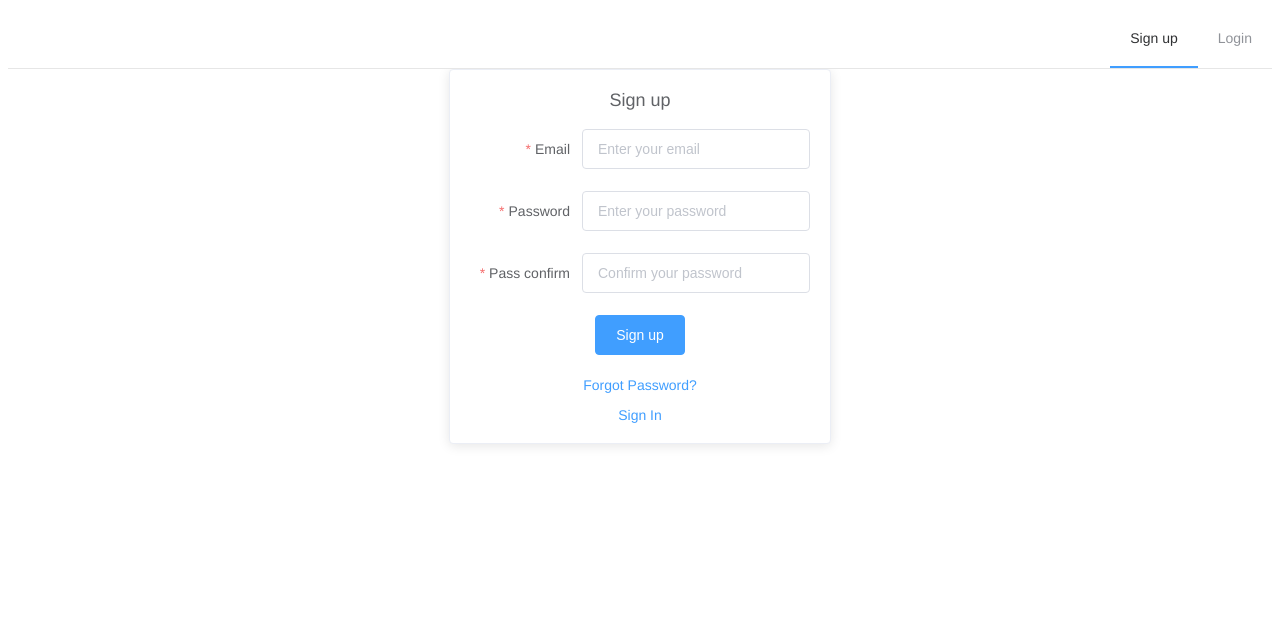
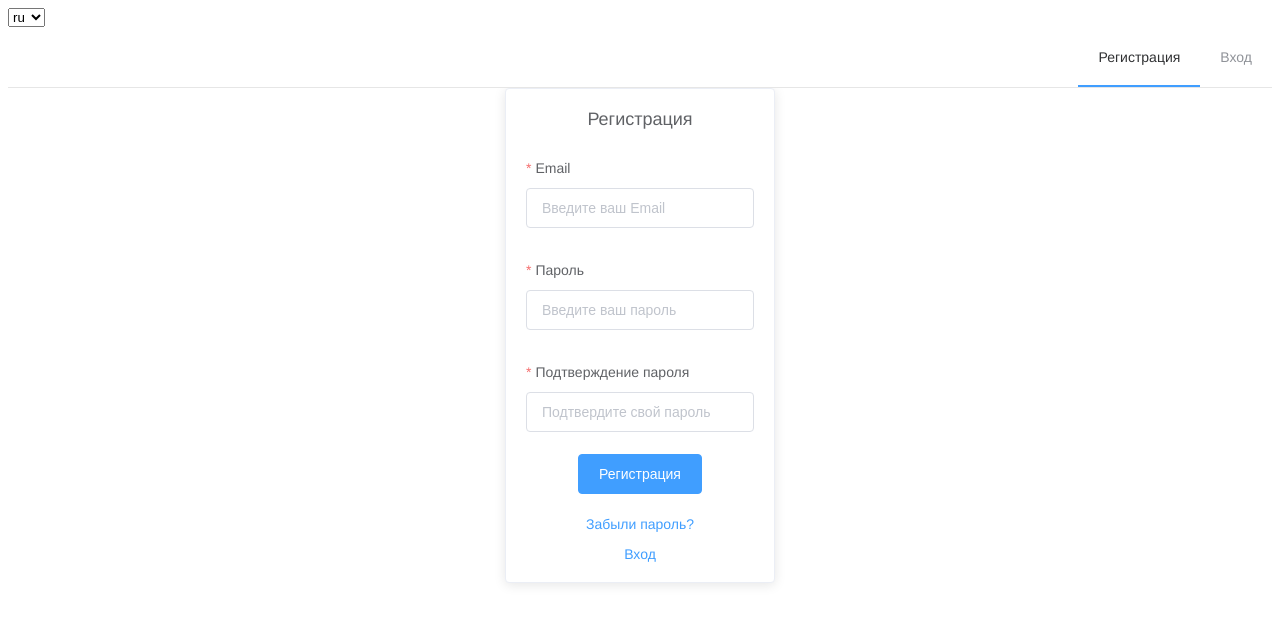
Before and after one commit to Mayurifag/rails-vue-fullstack-ultimate-template, a Vue app in the folder frontend/: page /signup in a window 1280 px wide. Shown: the top 624 px of the page. Built offline with nearby package versions, Linux system fonts and the light colour scheme.

Commit message:
Add vue-i18n + some related changes

```diff
--- a/frontend/package.json
+++ b/frontend/package.json
@@ -8,6 +8,7 @@
     "lint": "eslint --ext .js,.vue --ignore-path .gitignore .",
     "css:lint": "stylelint '**/*.vue' --syntax scss",
     "fix": "eslint --ext .js,.vue --ignore-path .gitignore --fix .",
+    "i18n:report": "vue-cli-service i18n:report --src './src/**/*.?(js|vue)' --locales './src/locales/**/*.json'",
     "report": "vue-cli-service build --modern --report"
   },
   "dependencies": {
@@ -17,12 +18,14 @@
     "register-service-worker": "^1.7.1",
     "vue": "^2.6.11",
     "vue-axios": "^2.1.5",
+    "vue-i18n": "^8.17.3",
     "vue-router": "^3.2.0",
     "vuex": "^3.5.1",
     "vuex-persistedstate": "^3.0.1",
     "vuex-router-sync": "^5.0.0"
   },
   "devDependencies": {
+    "@intlify/vue-i18n-loader": "^1.0.0",
     "@mapbox/stylelint-processor-arbitrary-tags": "^0.3.0",
     "@vue/cli-plugin-babel": "~4.4.0",
     "@vue/cli-plugin-eslint": "~4.4.0",
@@ -45,8 +48,8 @@
     "stylelint-config-recess-order": "^2.0.4",
     "stylelint-config-standard": "^20.0.0",
     "vue-cli-plugin-element": "^1.0.1",
+    "vue-cli-plugin-i18n": "~1.0.1",
     "vue-cli-plugin-pug": "~1.0.7",
-    "vue-cli-plugin-webpack-bundle-analyzer": "~2.0.0",
     "vue-template-compiler": "^2.6.11"
   }
 }
--- a/frontend/src/components/AppHeader.vue
+++ b/frontend/src/components/AppHeader.vue
@@ -1,17 +1,19 @@
 <template lang="pug">
   el-menu(:router="true" :default-active="activeLink" mode="horizontal")
-      template(v-if="this.isAuthorized")
-        .dock-right
-          el-submenu(index='/about_user')
-            template(slot="title") {{ this.getEmail }}
-            el-menu-item(@click="LogoutUser") Logout
-      template(v-else)
-        el-menu-item.dock-right(index='/') Login
-        el-menu-item.dock-right(index='/signup') Sign up
+    SelectLocale
+    template(v-if="this.isAuthorized")
+      .dock-right
+        el-submenu(index='/about_user')
+          template(slot="title") {{ this.getEmail }}
+          el-menu-item(@click="LogoutUser") {{ $t('users.logout') }}
+    template(v-else)
+      el-menu-item.dock-right(index='/') {{ $t('users.signIn') }}
+      el-menu-item.dock-right(index='/signup') {{ $t('users.signUp') }}
 </template>
 
 <script>
 import { mapActions, mapGetters } from 'vuex'
+import SelectLocale from '@components/SelectLocale'
 
 export default {
   data () {
@@ -36,6 +38,9 @@ export default {
       this.unsetCurrentUser({})
       this.$router.replace('/')
     }
+  },
+  components: {
+    SelectLocale
   }
 }
 </script>
--- /dev/null
+++ b/frontend/src/components/SelectLocale/index.vue
@@ -0,0 +1,22 @@
+<template>
+  <div>
+    <select v-model="$i18n.locale">
+      <option
+        v-for="(lang, i) in langs"
+        :key="`lang-${i}`"
+        :value="lang"
+      >
+        {{ lang }}
+      </option>
+    </select>
+  </div>
+</template>
+
+<script>
+export default {
+  name: 'SelectLocale',
+  data () {
+    return { langs: ['en', 'ru'] }
+  }
+}
+</script>
--- /dev/null
+++ b/frontend/src/lib/i18n.js
@@ -0,0 +1,23 @@
+import Vue from 'vue'
+import VueI18n from 'vue-i18n'
+
+Vue.use(VueI18n)
+
+function loadLocaleMessages () {
+  const locales = require.context('../locales', true, /[A-Za-z0-9-_,\s]+\.json$/i)
+  const messages = {}
+  locales.keys().forEach(key => {
+    const matched = key.match(/([A-Za-z0-9-_]+)\./i)
+    if (matched && matched.length > 1) {
+      const locale = matched[1]
+      messages[locale] = locales(key)
+    }
+  })
+  return messages
+}
+
+export default new VueI18n({
+  locale: process.env.VUE_APP_I18N_LOCALE || 'en',
+  fallbackLocale: process.env.VUE_APP_I18N_FALLBACK_LOCALE || 'en',
+  messages: loadLocaleMessages()
+})
--- /dev/null
+++ b/frontend/src/locales/en.json
@@ -0,0 +1,13 @@
+{
+  "placeholders.users.confirmPassword": "Confirm your password",
+  "placeholders.users.enterYourEmail": "Enter your email",
+  "users.forgotPassword?": "Forgot password?",
+  "users.login": "Login",
+  "users.logout": "Logout",
+  "users.password": "Password",
+  "users.passwordConfirmation": "Pass confirm",
+  "users.signIn": "Sign in",
+  "users.signUp": "Sign up",
+  "validations.users.enterCorrectEmail": "Enter correct email",
+  "validations.users.enterYourPassword": "Enter your password"
+}
--- /dev/null
+++ b/frontend/src/locales/ru.json
@@ -0,0 +1,13 @@
+{
+  "placeholders.users.confirmPassword": "Подтвердите свой пароль",
+  "placeholders.users.enterYourEmail": "Введите ваш Email",
+  "users.forgotPassword?": "Забыли пароль?",
+  "users.login": "Войти",
+  "users.logout": "Выйти",
+  "users.password": "Пароль",
+  "users.passwordConfirmation": "Подтверждение пароля",
+  "users.signIn": "Вход",
+  "users.signUp": "Регистрация",
+  "validations.users.enterCorrectEmail": "Введите правильный email",
+  "validations.users.enterYourPassword": "Введите ваш пароль"
+}
--- a/frontend/src/main.js
+++ b/frontend/src/main.js
@@ -4,6 +4,7 @@ import '@lib/registerServiceWorker'
 import router from '@router'
 import { store } from '@store'
 import '@plugins/element.js'
+import i18n from '@lib/i18n'
 
 Vue.config.productionTip = false
 
@@ -11,5 +12,6 @@ new Vue({
   el: '#app',
   router,
   store,
+  i18n,
   render: h => h(App)
 }).$mount('#app')
--- a/frontend/src/views/users/SignIn.vue
+++ b/frontend/src/views/users/SignIn.vue
@@ -1,16 +1,16 @@
 <template lang="pug">
   .auth-card
     el-card
-      h2.mb-1em Sign in
+      h2.mb-1em {{ $t('users.signIn') }}
       el-form(:model="signInForm" ref="signInForm" :rules="rules" label-width="6em")
         el-form-item(prop="email" label="Email")
-          el-input(v-model="signInForm.email" placeholder="Enter your email" clearable)
-        el-form-item(prop="password" label="Password")
-          el-input(v-model="signInForm.password" placeholder="Enter your password" show-password autocomplete="off")
+          el-input(v-model="signInForm.email" :placeholder="$t('placeholders.users.enterYourEmail')" clearable)
+        el-form-item(prop="password" :label="$t('users.password')")
+          el-input(v-model="signInForm.password" :placeholder="$t('validations.users.enterYourPassword')" show-password autocomplete="off")
         el-form-item(label-width="0")
-          el-button(type="primary" block @click="validateAndSignIn") Login
-      router-link(to="/forgot_password") Forgot Password?
-      router-link(to="/signup" class="display-block mt-1em") Sign Up
+          el-button(type="primary" block @click="validateAndSignIn") {{ $t('users.login') }}
+      router-link(to="/forgot_password") {{ $t('users.forgotPassword?') }}
+      router-link(to="/signup" class="display-block mt-1em") {{ $t('users.signUp') }}
 </template>
 
 <script>
@@ -27,10 +27,10 @@ export default {
       rules: {
         email: [
           // I dont want to be maximum accurate for email regexp
-          { required: true, pattern: /^\S+@\S+\.\S+$/, message: 'Enter correct email', trigger: 'blur' }
+          { required: true, pattern: /^\S+@\S+\.\S+$/, message: this.$t('validations.users.enterCorrectEmail'), trigger: 'blur' }
         ],
         password: [
-          { required: true, message: 'Enter your password', trigger: 'blur' }
+          { required: true, message: this.$t('validations.users.enterYourPassword'), trigger: 'blur' }
         ]
       }
     }
--- a/frontend/src/views/users/SignUp.vue
+++ b/frontend/src/views/users/SignUp.vue
@@ -1,18 +1,18 @@
 <template lang="pug">
   .auth-card
     el-card
-      h2.mb-1em Sign up
-      el-form(label-width="8em" :model="signUpForm" ref="signUpForm" :rules="rules")
+      h2.mb-1em {{ $t('users.signUp') }}
+      el-form(:model="signUpForm" ref="signUpForm" :rules="rules" label-position="right")
         el-form-item(prop="email" label="Email")
-          el-input(v-model="signUpForm.email" placeholder="Enter your email" clearable)
-        el-form-item(prop="password" required label="Password")
-          el-input(v-model="signUpForm.password" placeholder="Enter your password" show-password autocomplete="off")
-        el-form-item(prop="passwordConfirmation" required label="Pass confirm")
-          el-input(v-model="signUpForm.passwordConfirmation" placeholder="Confirm your password" show-password autocomplete="off")
+          el-input(v-model="signUpForm.email" :placeholder="$t('placeholders.users.enterYourEmail')" clearable)
+        el-form-item(prop="password" required :label="$t('users.password')")
+          el-input(v-model="signUpForm.password" :placeholder="$t('validations.users.enterYourPassword')" show-password autocomplete="off")
+        el-form-item(prop="passwordConfirmation" required :label="$t('users.passwordConfirmation')")
+          el-input(v-model="signUpForm.passwordConfirmation" :placeholder="$t('placeholders.users.confirmPassword')" show-password autocomplete="off")
         el-form-item(label-width="0")
-          el-button(type="primary" @click="validateAndSignUp" block) Sign up
-      router-link(to="/forgot_password") Forgot Password?
-      router-link(to="/" class="display-block mt-1em") Sign In
+          el-button(type="primary" @click="validateAndSignUp" block) {{ $t('users.signUp') }}
+      router-link(to="/forgot_password") {{ $t('users.forgotPassword?') }}
+      router-link(to="/" class="display-block mt-1em") {{ $t('users.signIn') }}
 </template>
 
 <script>
--- a/frontend/vue.config.js
+++ b/frontend/vue.config.js
@@ -20,9 +20,11 @@ module.exports = {
     }
   },
   pluginOptions: {
-    webpackBundleAnalyzer: {
-      // openAnalyzer: true,
-      analyzerPort: 8889
+    i18n: {
+      locale: 'ru',
+      fallbackLocale: 'en',
+      localeDir: 'locales',
+      enableInSFC: false
     }
   }
 }
```
Also changed, not shown: 2 other files (tests, documents, lock files or other folders).
